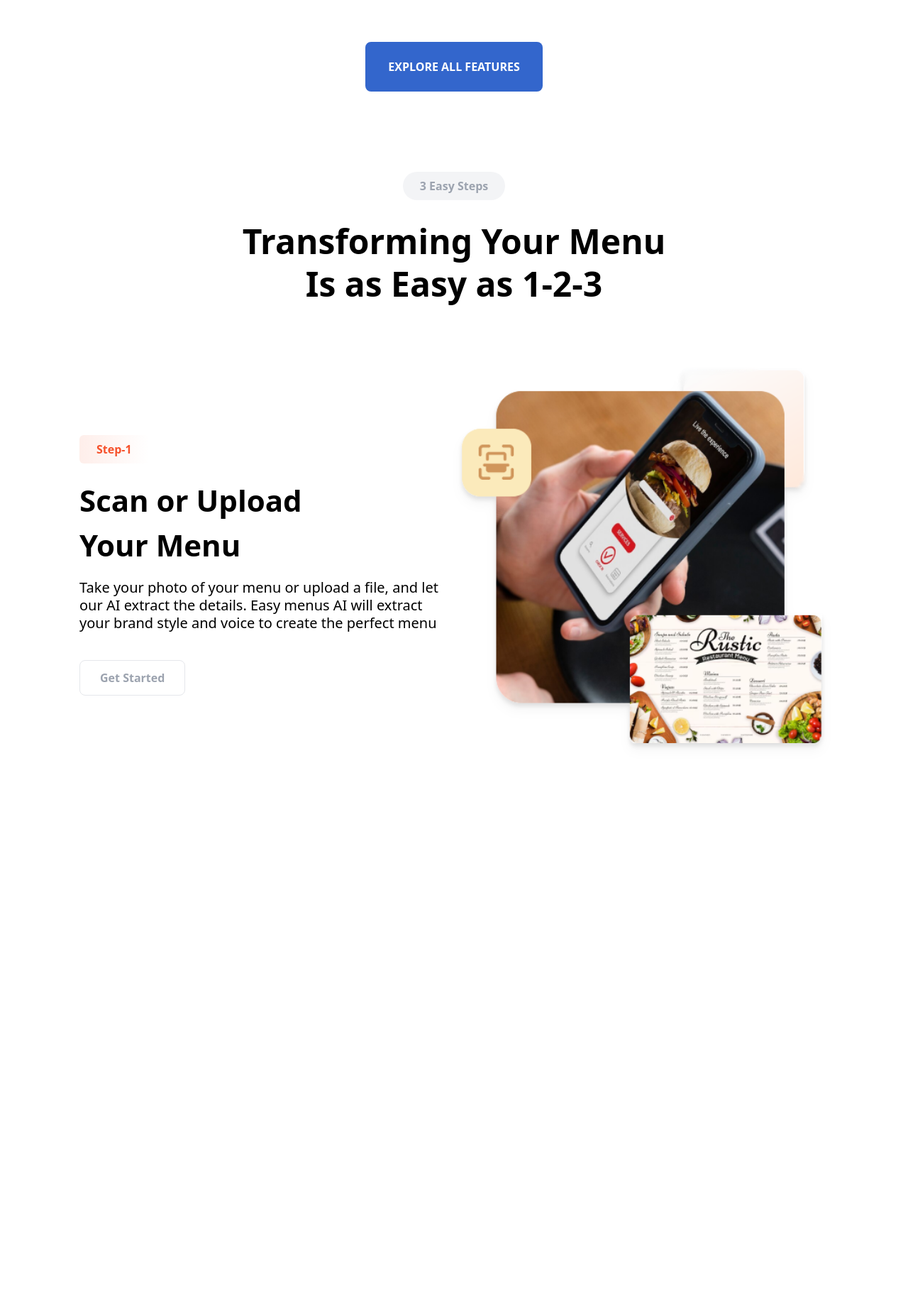
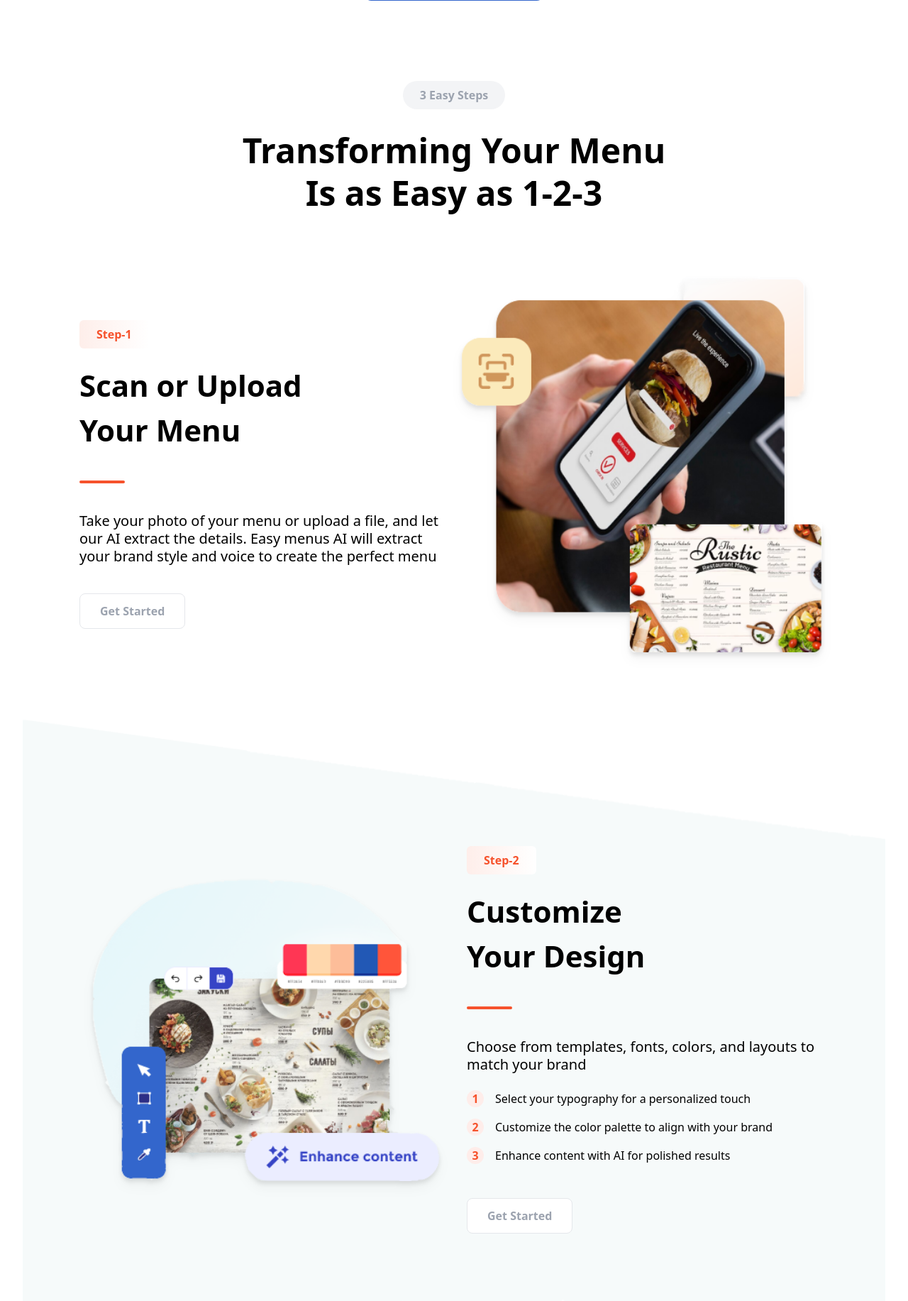
Before and after one commit to andriihuts/easymenus, a Django app: template myapp/templates/static/home.html in a window 1280 px wide. Shown: the part 3674-5507 px from the top of the page at 71% size. Before the commit the page ends 4727 px from the top, so only its background shows below. Run offline with Django 5.2, Linux system fonts and the light colour scheme; the template is opened without the code that fills it, so the values that code supplies are empty; some libraries are stand-ins or nearby versions.

Commit message:
feat: added customize design section

```diff
--- a/myapp/templates/static/home.html
+++ b/myapp/templates/static/home.html
@@ -103,22 +103,22 @@
         </div>
         <div class="text-center mx-3 flex flex-col md:flex-row justify-between gap-10 my-20">
             <!-- First Div -->
-            <div class="bg-white p-20 rounded-[60px] shadow w-full md:w-1/3">
-              <h3 class="text-gray-900 text-[120px] color-[#0E3339]">90<span class="text-4xl inline-block mt-4 align-text-top">%</span></h3>
+            <div class="bg-white p-4 rounded-[60px] shadow w-full md:w-1/3">
+              <h3 class="text-[120px] text-[#0E3339]">90<span class="text-4xl inline-block mt-4 align-text-top">%</span></h3>
               <label class="block font-bold mb-20">QUICK UPDATES</label>
               <label class="block">Quick menu updates<br />made simple</label>
             </div>
 
             <!-- Second Div -->
-            <div class="bg-white p-20 rounded-[60px] shadow w-full md:w-1/3">
-              <h3 class="text-gray-900 text-[120px] color-[#0E3339]">60<span class="text-4xl inline-block mt-4 align-text-top">%</span></h3>
+            <div class="bg-white p-4 rounded-[60px] shadow w-full md:w-1/3">
+              <h3 class="text-[120px] text-[#0E3339]">60<span class="text-4xl inline-block mt-4 align-text-top">%</span></h3>
               <label class="block font-bold mb-20">CUSTOMER INVOLVEMENT</label>
               <label class="block">Increase in customer<br />engagement online</label>
             </div>
 
             <!-- Third Div -->
-            <div class="bg-white p-20 rounded-[60px] shadow w-full md:w-1/3">
-              <h3 class="text-gray-900 text-[120px] color-[#0E3339]">40<span class="text-4xl inline-block mt-4 align-text-top">%</span></h3>
+            <div class="bg-white p-4 rounded-[60px] shadow w-full md:w-1/3">
+              <h3 class="text-[120px] text-[#0E3339]">40<span class="text-4xl inline-block mt-4 align-text-top">%</span></h3>
               <label class="block font-bold mb-20">BETTER ENGAGEMENT</label>
               <label class="block">More reservations through<br />better visibility</label>
             </div>
@@ -288,6 +288,7 @@
               <h2 class="text-[42px] font-bold text-black-900 my-2">
                 Scan or Upload<br />Your Menu
               </h2>
+              <div class="bg-[#F6522C] px-8 py-[2px] rounded-lg my-8 font-bold h-0"></div>
               <p class="text-[20px] leading-tight my-2">Take your photo of your menu or upload a file, and let our AI extract the details. Easy menus AI will extract your brand style and voice to create the perfect menu</p>
               <button class="bg-white hover:bg-gray-200 border text-gray-400 px-7 py-3 rounded-lg transition duration-300 my-8 sm:mb-0 font-bold h-[50px]">
                 Get Started
@@ -297,6 +298,48 @@
             <!-- Second Column (Larger Center Column) -->
             <div class="bg-white p-2 w-full md:w-1/2 flex justify-center items-center">
               <img src="{% static 'images/homepage/transforming.png' %}" alt="Easy Menus" class="h-full w-full drop-shadow-lg">
+            </div>
+        </div>
+
+    </div>
+
+    <!-- Customize design Section -->
+    <div class="container max-w-7xl mx-auto mt-[85px] px-4 sm:px-6 lg:px-8">
+
+        <div class="flex flex-col md:flex-row gap-1 items-center my-20 p-20 bg-[url('{% static 'images/homepage/bg-formulation.png' %}')] bg-cover bg-center bg-no-repeat h-full">
+
+            <!-- Second Column (Larger Center Column) -->
+            <div class="bg-transparent p-4 w-full md:w-1/2 flex justify-center items-center mt-14">
+                <img src="{% static 'images/homepage/enhance.png' %}" alt="Easy Menus" class="h-full w-full drop-shadow-lg">
+            </div>
+
+            <!-- First Column -->
+            <div class="bg-transparent p-4 w-full md:w-1/2 flex flex-col items-center sm:items-start justify-center text-left mt-14">
+                <span class="bg-gradient-to-r from-[#FEEEEA] to-[#FFFFFF] text-[#F6522C] px-6 py-2 rounded-md mt-7 mb-3 font-bold">
+                    Step-2
+                </span>
+                <h2 class="text-[42px] font-bold text-black-900 my-2">
+                    Customize<br />Your Design
+                </h2>
+                <div class="bg-[#F6522C] px-8 py-[2px] rounded-lg my-8 font-bold h-0"></div>
+                <p class="text-[20px] leading-tight my-2">Choose from templates, fonts, colors, and layouts to match your brand</p>
+                <ul class="list-decimal space-y-4 my-4">
+                    <li class="flex items-center">
+                        <span class="w-6 h-6 flex items-center justify-center rounded-full bg-[#FEEDEA] text-[#F6522C] font-bold mr-4">1</span>
+                        Select your typography for a personalized touch
+                    </li>
+                    <li class="flex items-center">
+                        <span class="w-6 h-6 flex items-center justify-center rounded-full bg-[#FEEDEA] text-[#F6522C] font-bold mr-4">2</span>
+                        Customize the color palette to align with your brand
+                    </li>
+                    <li class="flex items-center">
+                        <span class="w-6 h-6 flex items-center justify-center rounded-full bg-[#FEEDEA] text-[#F6522C] font-bold mr-4">3</span>
+                        Enhance content with AI for polished results
+                    </li>
+                </ul>
+                <button class="bg-white hover:bg-gray-200 border text-gray-400 px-7 py-3 rounded-lg transition duration-300 my-8 sm:mb-0 font-bold h-[50px]">
+                    Get Started
+                </button>
             </div>
         </div>
 
```
Also changed, not shown: static/images/homepage/bg-formulation.png (added), static/images/homepage/enhance.png (added).
